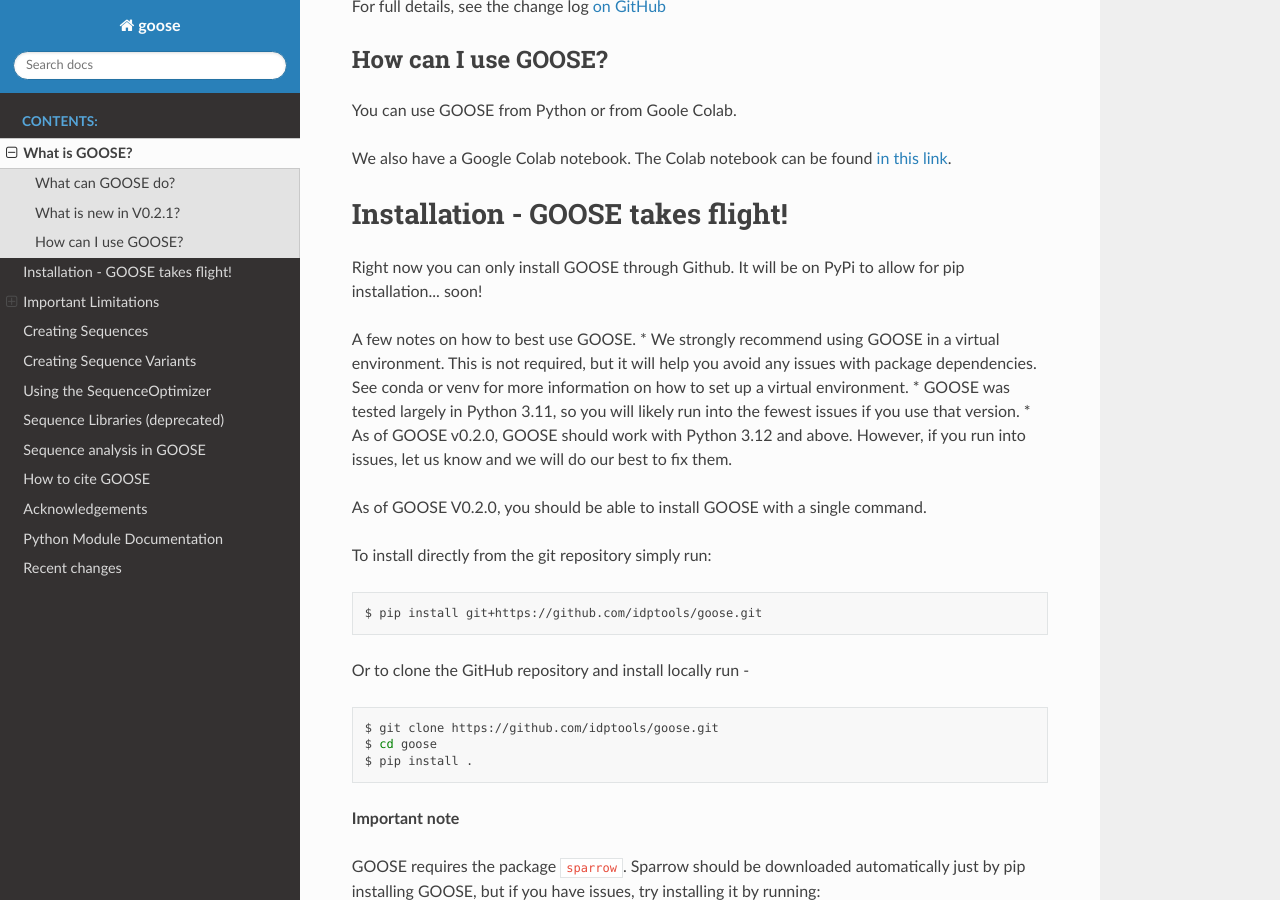
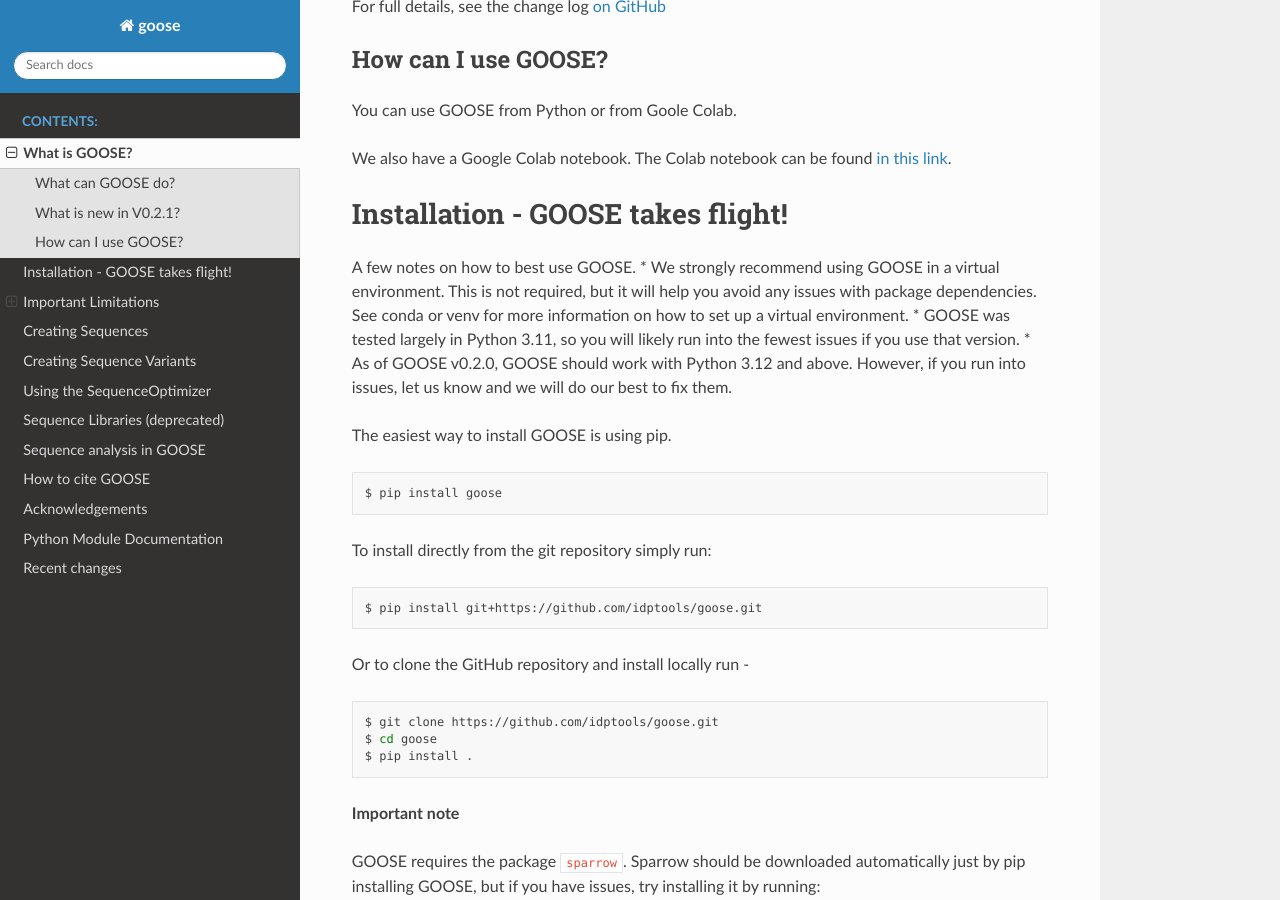
Before and after one commit to idptools/goose, a Sphinx documentation site: the page built from docs/getting_started.rst, in a window 1280 px wide and 900 px high, scrolled down 1165 px. Built offline with Sphinx 7.4.7 and the Read the Docs theme 3.1.0, drawn with Linux system fonts in a browser that asks for light colours.

Commit message:
Updated docs

```diff
--- a/docs/getting_started.rst
+++ b/docs/getting_started.rst
@@ -42,15 +42,18 @@
 
 Installation - GOOSE takes flight!
 ===================================
-Right now you can only install GOOSE through Github. It will be on PyPi to allow for pip installation... soon!
-
 A few notes on how to best use GOOSE.
 * We strongly recommend using GOOSE in a virtual environment. This is not required, but it will help you avoid any issues with package dependencies. See conda or venv for more information on how to set up a virtual environment.
 * GOOSE was tested largely in Python 3.11, so you will likely run into the fewest issues if you use that version.
 * As of GOOSE v0.2.0, GOOSE should work with Python 3.12 and above. However, if you run into issues, let us know and we will do our best to fix them.
 
 
-As of GOOSE V0.2.0, you should be able to install GOOSE with a single command.
+The easiest way to install GOOSE is using pip.
+
+.. code-block:: bash
+
+    $ pip install goose
+
 
 To install directly from the git repository simply run:
 
```
Also changed, not shown: README.md (+4 -2 lines).
